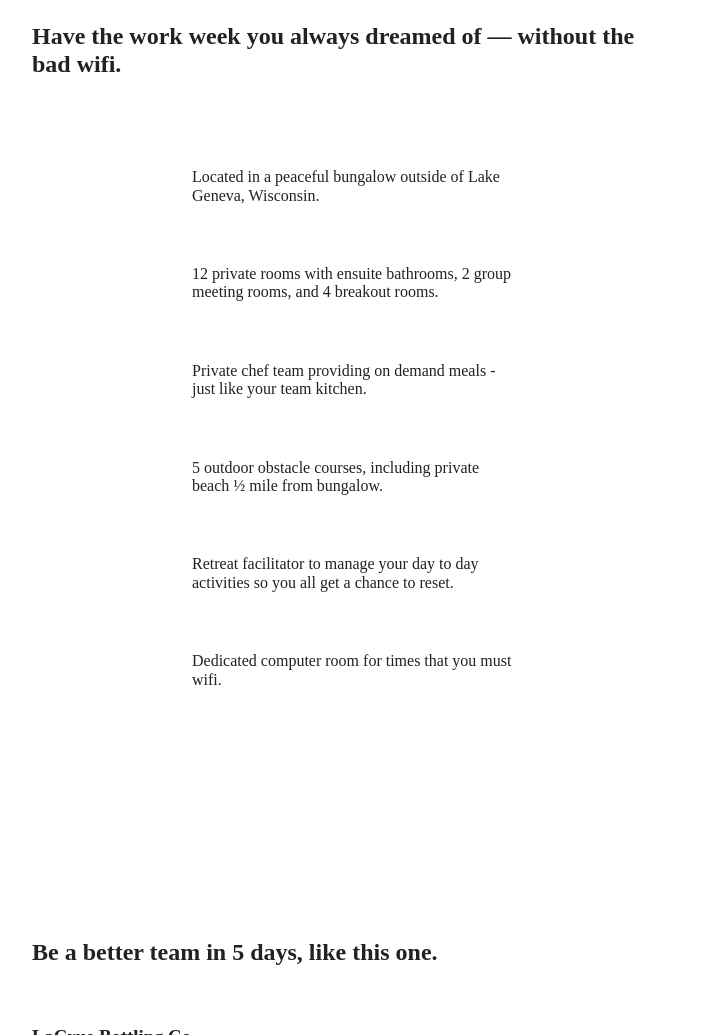
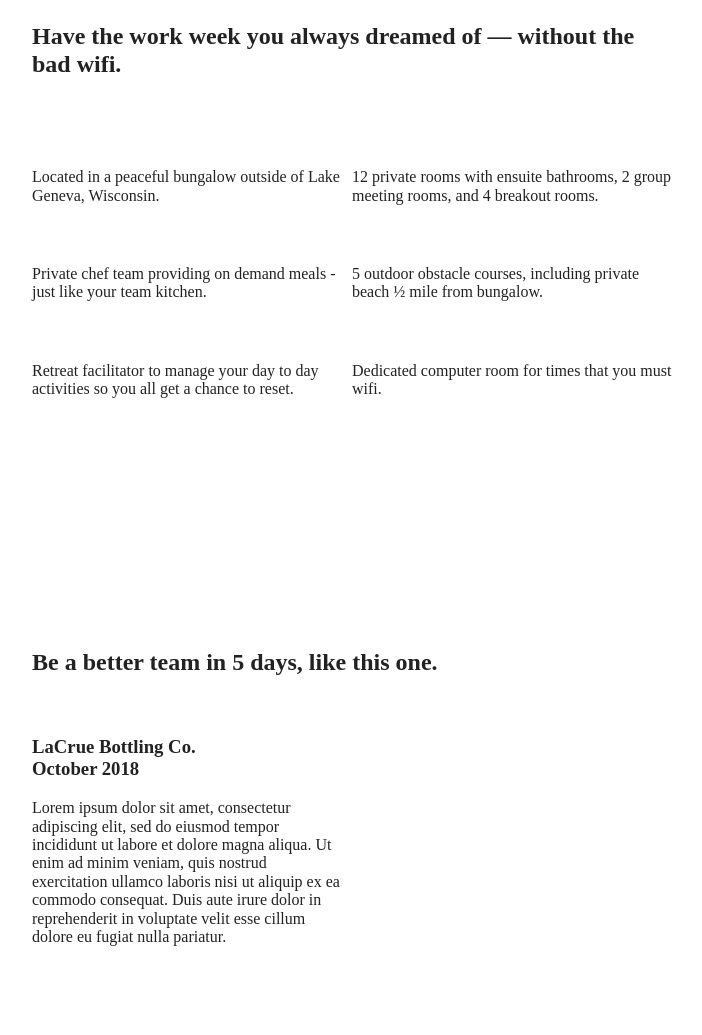
Before and after one commit to carolyn-lm/unplugged, a website built with Parcel: page index.html in a window 1280 px wide. Shown: the part 723-1758 px from the top of the page, without its empty margins (288-990 px from the left). Built offline with nearby package versions, Linux system fonts and the light colour scheme.

Commit message:
Fixed features-item section

```diff
--- a/index.html
+++ b/index.html
@@ -72,32 +72,24 @@
             <p class="features-item-description">Located in a peaceful bungalow outside of Lake Geneva, Wisconsin.
             </p>
           </article>
-        </div>
-        <div class="features-items">
           <article>
             <p class="fontawesome-icon"></p>
             <p class="features-item-description">12 private rooms with ensuite bathrooms, 2 group meeting rooms, and 4
               breakout rooms.
             </p>
           </article>
-        </div>
-        <div class="features-items">
           <article>
             <p class="fontawesome-icon"></p>
             <p class="features-item-description">Private chef team providing on demand meals - just like your team
               kitchen.
             </p>
           </article>
-        </div>
-        <div class="features-items">
           <article>
             <p class="fontawesome-icon"></p>
             <p class="features-item-description">5 outdoor obstacle courses, including private beach ½ mile from
               bungalow.
             </p>
           </article>
-        </div>
-        <div class="features-items">
           <article>
             <p class="fontawesome-icon"></p>
             <p class="features-item-description">Retreat facilitator to manage your day to day activities so you all get
@@ -105,14 +97,12 @@
               chance to reset.
             </p>
           </article>
-        </div>
-        <div class="features-items">
           <article>
             <p class="fontawesome-icon"></p>Dedicated computer room for times that you must wifi.
             <p class="features-item-description">
             </p>
           </article>
-        </div>
+        </div> <!-- end features-items -->
       </div> <!-- end content-wrapper for features -->
     </section> <!-- end features section-->
 
```
